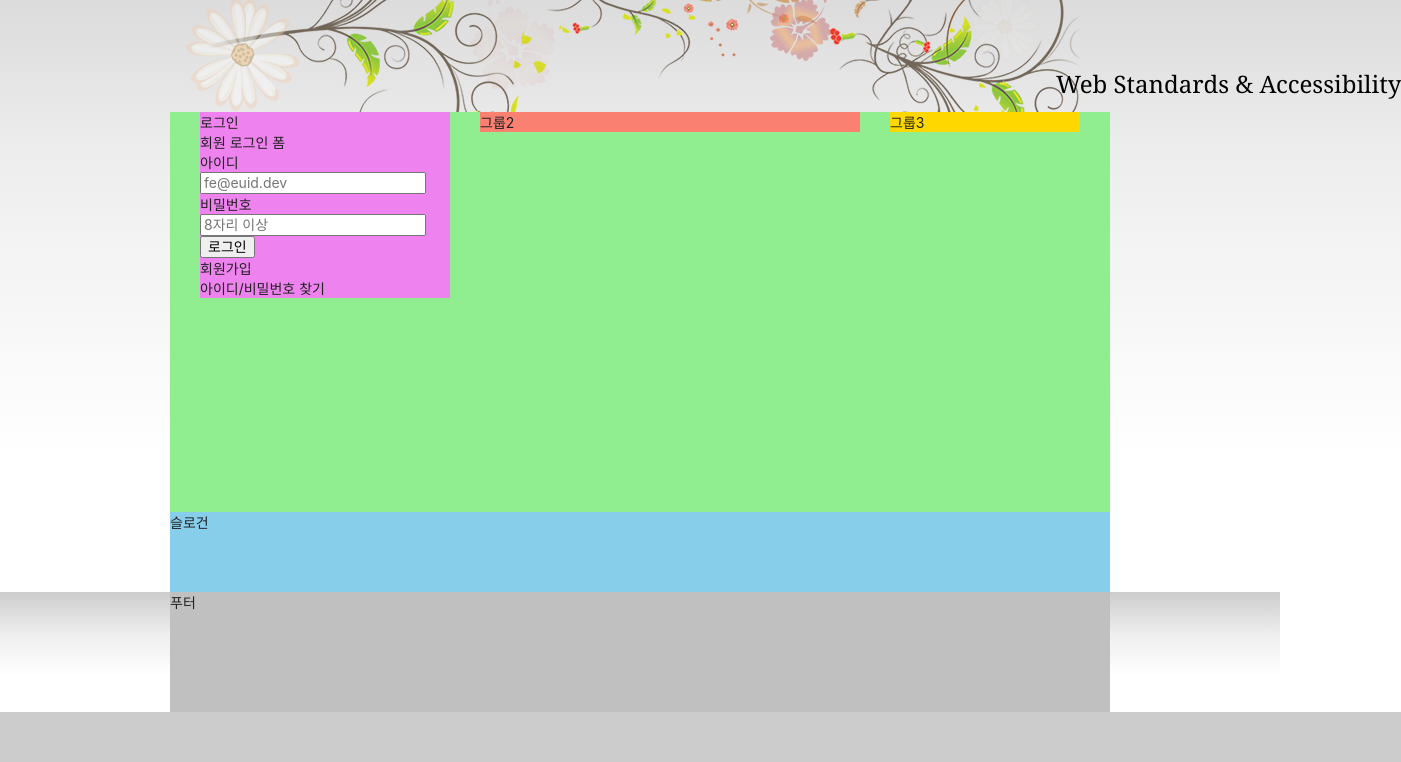
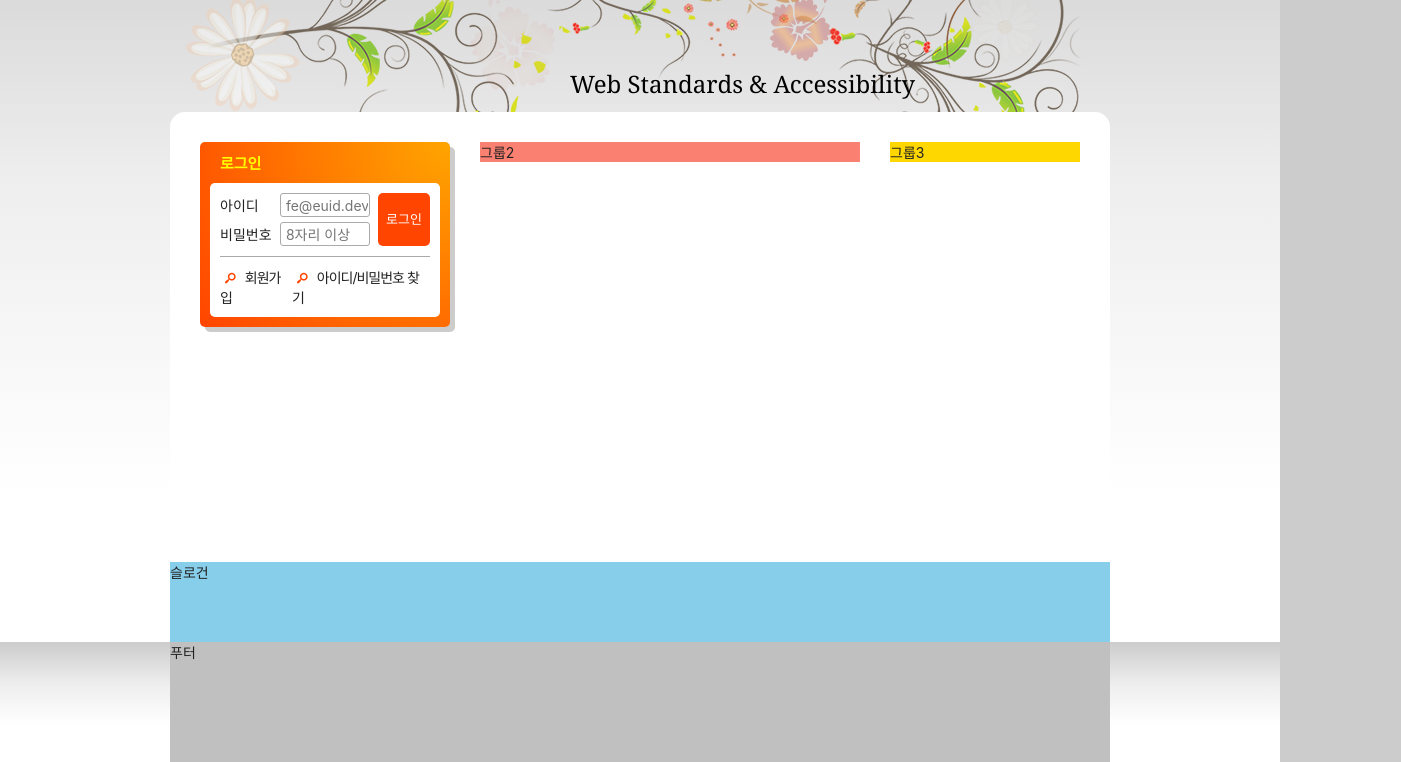
Before and after one commit to rowooncoding/HTML5, a plain HTML site: page index.html in a window 1280 px wide. Shown: the part 135-897 px from the top of the page, 1401 px wide, since content can reach past the window. Before the commit the page ends 847 px from the top, so only its background shows below. Drawn offline with Linux system fonts and the light colour scheme; a web font is replaced by a local one.

Commit message:
로그인 섹션 완성

```diff
--- a/styles/style.css
+++ b/styles/style.css
@@ -3,7 +3,7 @@
 @import url(./reset.css);
 
 /* 숨김 컨텐츠 */
-.a11y-hidden {
+.a11y-hidden, legend {
   background-color: red;
   position: absolute;
   width: 1px;
@@ -241,17 +241,17 @@ body {
 .visual-text {
   font-family: Georgia, "Times New Roman", Times, serif;
   animation: moveEffect 3000ms ease-in-out forwards;
-  display: inline-block;
-  position: relative;
+  position: absolute;
   z-index: 1;
 }
 
 /* 메인 */
 .main {
-  background-color: lightgreen;
-  height : 50vh;
   display : flow-root;
-  padding: 0 15px;
+  background-color: #fff;
+  min-height : 450px;
+  padding: 30px 15px;
+  border-radius: 15px 15px 0 0;
 }
 
 .group {
@@ -260,7 +260,6 @@ body {
 }
 
 .group1 {
-  background-color: violet ;
   width :250px;
 }
 
@@ -272,6 +271,98 @@ body {
 .group3 {
   background-color: gold ;
   width : 190px;
+}
+
+/* 로그인  */
+.login {
+  box-shadow: 5px 5px 0 0 #ccc;
+  background: orange radial-gradient(circle at right top, orange, orangered);
+  padding: 10px;
+  background-color: coral;
+  border-radius: 5px;
+}
+
+.login-title {
+  color: #ff0;
+  font-size: 15px;
+  font-weight: 700;
+  text-indent: 10px;
+}
+
+.login-form {
+  background-color: #fff;
+  margin-top: 10px;
+  border-radius: 5px 5px 0 0;
+  padding: 10px 10px 0 10px;
+}
+
+.login-form fieldset {
+  position: relative;
+  border-bottom: 1px solid #aaa;
+  padding-bottom: 5px;
+}
+
+.user-email, .user-pw {
+  margin-bottom: 5px;
+}
+
+.login-form label {
+  display: inline-block;
+  width: 4em;
+}
+
+.login-form input {
+  width: 90px;
+  height: 24px;
+  border: 1px solid #aaa;
+  padding: 1px 1px 1px 5px;
+  border-radius: 3px;
+}
+
+.login-button {
+  position: absolute;
+  top: 0;
+  right: 0;
+  height: 53px;
+  background-color: orangered;
+  color: #fff;
+  border: 0;
+  padding: 0 8px;
+  border-radius: 5px;
+  font-size: 13px;
+}
+
+.sign {
+  background-color: #fff;
+  border-radius: 0 0 5px 5px;
+  padding: 4px 10px;
+  display: flex;
+  justify-content: space-between;
+}
+
+.sign a {
+  display: block;
+  padding: 6px 0;
+  letter-spacing: -1px;
+}
+
+.sign a::before {
+  content: '\e803';
+  font-family: 'fontello';
+  font-weight: normal;
+  display: inline-block;
+  text-decoration: inherit;
+  width: 1em;
+  margin-right: 0.2em;
+  text-align: center;
+  font-variant: normal;
+  text-transform: none;
+  line-height: 1em;
+  margin-left: .2em;
+  -webkit-font-smoothing: antialiased;
+  -moz-osx-font-smoothing: grayscale;
+  margin-right: 8px;
+  color: orangered;
 }
 
 /* 슬로건 */
```
